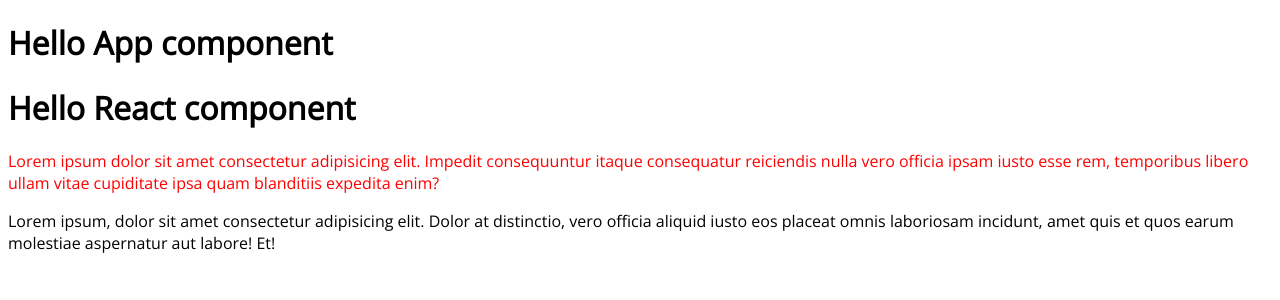
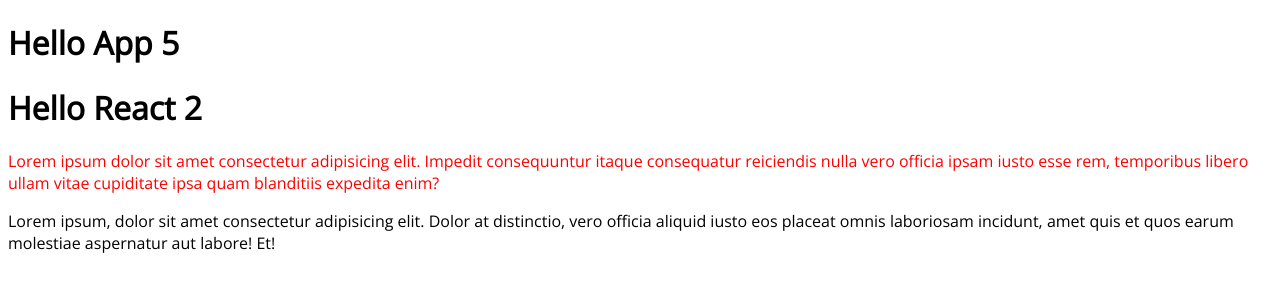
Before and after one commit to OleksiiPustilnyk/react-website-shop, a React (Create React App) app: page / in a window 1280 px wide. Shown: the top 300 px of the page. Built offline with nearby package versions, Linux system fonts and the light colour scheme.

Commit message:
добавили прорс number, ? означає не обов'язковий пропс

```diff
--- a/src/index.tsx
+++ b/src/index.tsx
@@ -27,10 +27,15 @@ import './style.css'
 
 type TitleProps = {
     title: string
+    number?: number
 }
 
-const Title = ({ title }: TitleProps) => {
-    return <h1>Hello {title} component</h1>
+const Title = ({ title, number = 5 }: TitleProps) => {
+    return (
+        <h1>
+            Hello {title} {number}
+        </h1>
+    )
 }
 
 const Content = () => {
@@ -56,7 +61,7 @@ const App = () => {
     return (
         <>
             <Title title="App" />
-            <Title title="React" />
+            <Title title="React" number={2} />
             <Content />
         </>
     )
```
